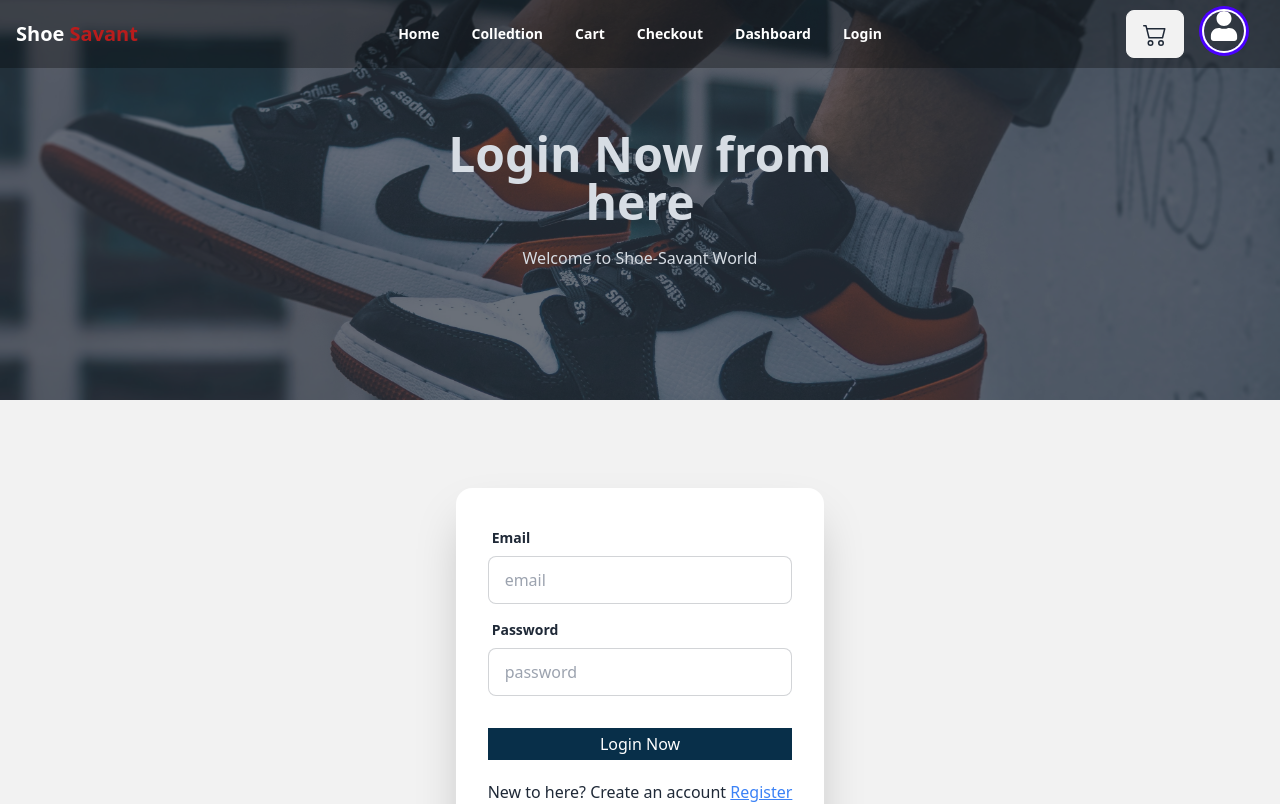
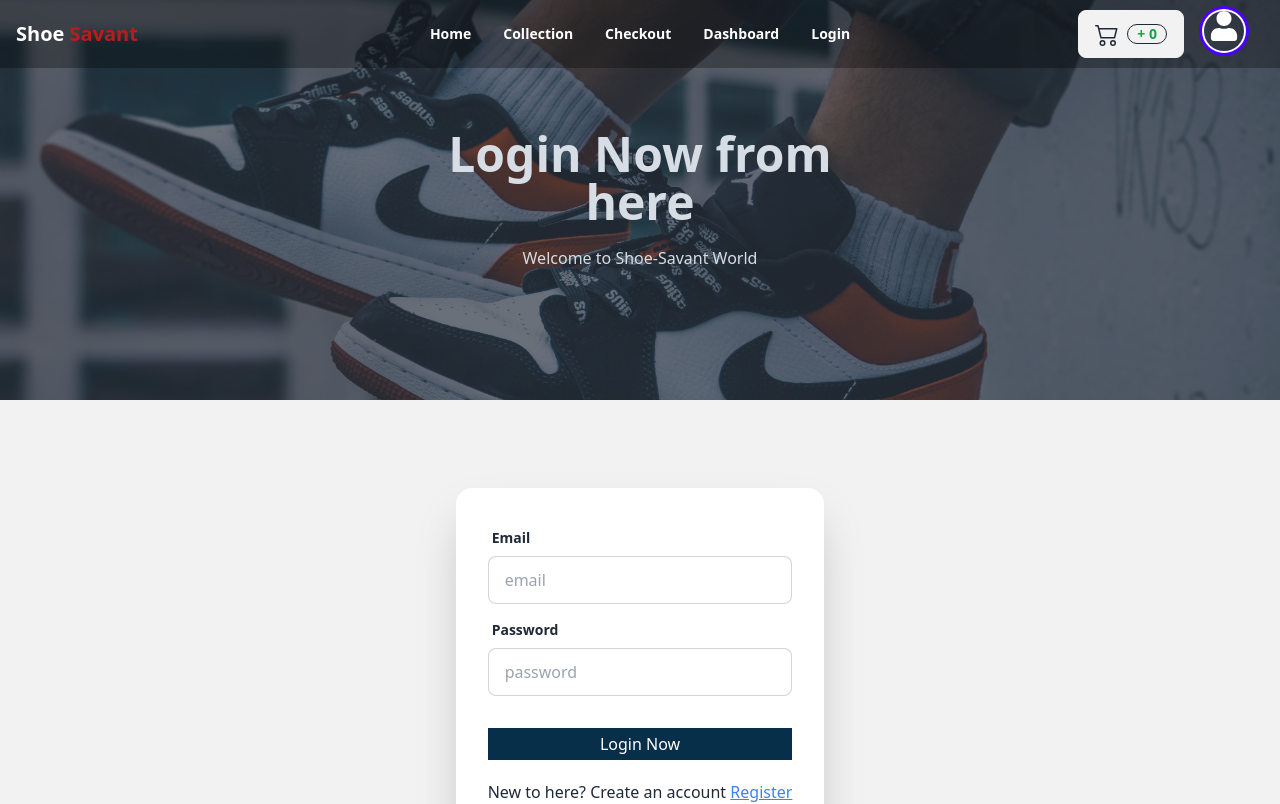
Before and after one commit to Ishtiak007/Shoe-Savant-Client, a React (Vite) app: page /login in a window 1280 px wide. Shown: the top 804 px of the page. Built offline with nearby package versions, Linux system fonts and the light colour scheme; no server answers.

Commit message:
Created a dashboard . There user can see their added cart. There are some different route like- cart, add your feedback, Payment history

```diff
--- a/src/Components/Hooks/useCarts.jsx
+++ b/src/Components/Hooks/useCarts.jsx
@@ -1,6 +1,6 @@
 import useAuth from './useAuth';
+import { useQuery } from '@tanstack/react-query';
 import useAxiosPublic from './useAxiosPublic';
-import { useQuery } from '@tanstack/react-query';
 
 const useCarts = () => {
     const { user } = useAuth()
--- /dev/null
+++ b/src/Pages/Dashboard/Dashboard.jsx
@@ -0,0 +1,34 @@
+import { FaShoppingCart } from 'react-icons/fa';
+import { NavLink, Outlet } from 'react-router-dom';
+import useCarts from '../../Components/Hooks/useCarts';
+
+const Dashboard = () => {
+    const [cart] = useCarts();
+    return (
+        <div>
+            <div className="lg:flex md:flex">
+                <div className="lg:w-64 md:w-64 min-h-screen bg-black bg-opacity-70">
+                    <div className="menu space-y-3">
+                        <> <h1 className="text-center font-bold text-2xl mt-20">User Home</h1>
+                            <li>
+                                <NavLink to='/dashboard/cart'><span className="text-white flex gap-2 items-center font-bold"><FaShoppingCart className="text-xl"></FaShoppingCart> My Cart ({cart.length})</span></NavLink>
+                            </li>
+
+                            <li>
+                                <NavLink to='/dashboard/review'><span className="text-white flex gap-2 items-center font-bold"> Add Review</span></NavLink>
+                            </li>
+                            <li>
+                                <NavLink to='/dashboard/paymentHistory'><span className="text-white flex gap-2 items-center font-bold">Payment History</span></NavLink>
+                            </li>
+                        </>
+                    </div>
+                </div>
+                <div className="flex-1 p-8">
+                    <Outlet></Outlet>
+                </div>
+            </div>
+        </div>
+    );
+};
+
+export default Dashboard;
--- a/src/Pages/Home/Navbar/Navbar.jsx
+++ b/src/Pages/Home/Navbar/Navbar.jsx
@@ -4,17 +4,17 @@ import { BsCart2 } from "react-icons/bs";
 import useAuth from "../../../Components/Hooks/useAuth";
 import toast from "react-hot-toast";
 import Button from "../../../Shared/Html/Button";
+import useCarts from "../../../Components/Hooks/useCarts";
 
 const Navbar = () => {
     const { user, logOut } = useAuth();
-    // const [cart] = useCarts();
+    const [cart] = useCarts();
 
     const navLinks = <>
         <li><Link className='font-semibold text-white' to='/'>Home</Link></li>
-        <li><Link className='font-semibold text-white' to='/'>Colledtion</Link></li>
-        <li><Link className='font-semibold text-white' to='/'>Cart</Link></li>
+        <li><Link className='font-semibold text-white' to='/'>Collection</Link></li>
         <li><Link className='font-semibold text-white' to='/'>Checkout</Link></li>
-        <li><Link className='font-semibold text-white' to='/'>Dashboard</Link></li>
+        <li><Link className='font-semibold text-white' to='/dashboard'>Dashboard</Link></li>
         <li><Link className='font-semibold text-white' to='/login'>Login</Link></li>
 
     </>
@@ -51,7 +51,7 @@ const Navbar = () => {
                     <Link className='font-semibold text-white' to='/dashboard/cart'>
                         <button className="btn">
                             <BsCart2 className="text-2xl"></BsCart2>
-                            {/* <div className="badge badge-secondary">+ {cart.length}</div> */}
+                            <div className="badge badge-outline"><span className="text-green-600">+ {cart.length}</span></div>
                         </button>
                     </Link>
                 </div>
--- /dev/null
+++ b/src/Pages/ShoppingCart/ShoppingCart.jsx
@@ -0,0 +1,11 @@
+
+
+const ShoppingCart = () => {
+    return (
+        <div>
+
+        </div>
+    );
+};
+
+export default ShoppingCart;
```
Also changed, not shown: src/Routes/Routers.jsx (+12 -0 lines).
